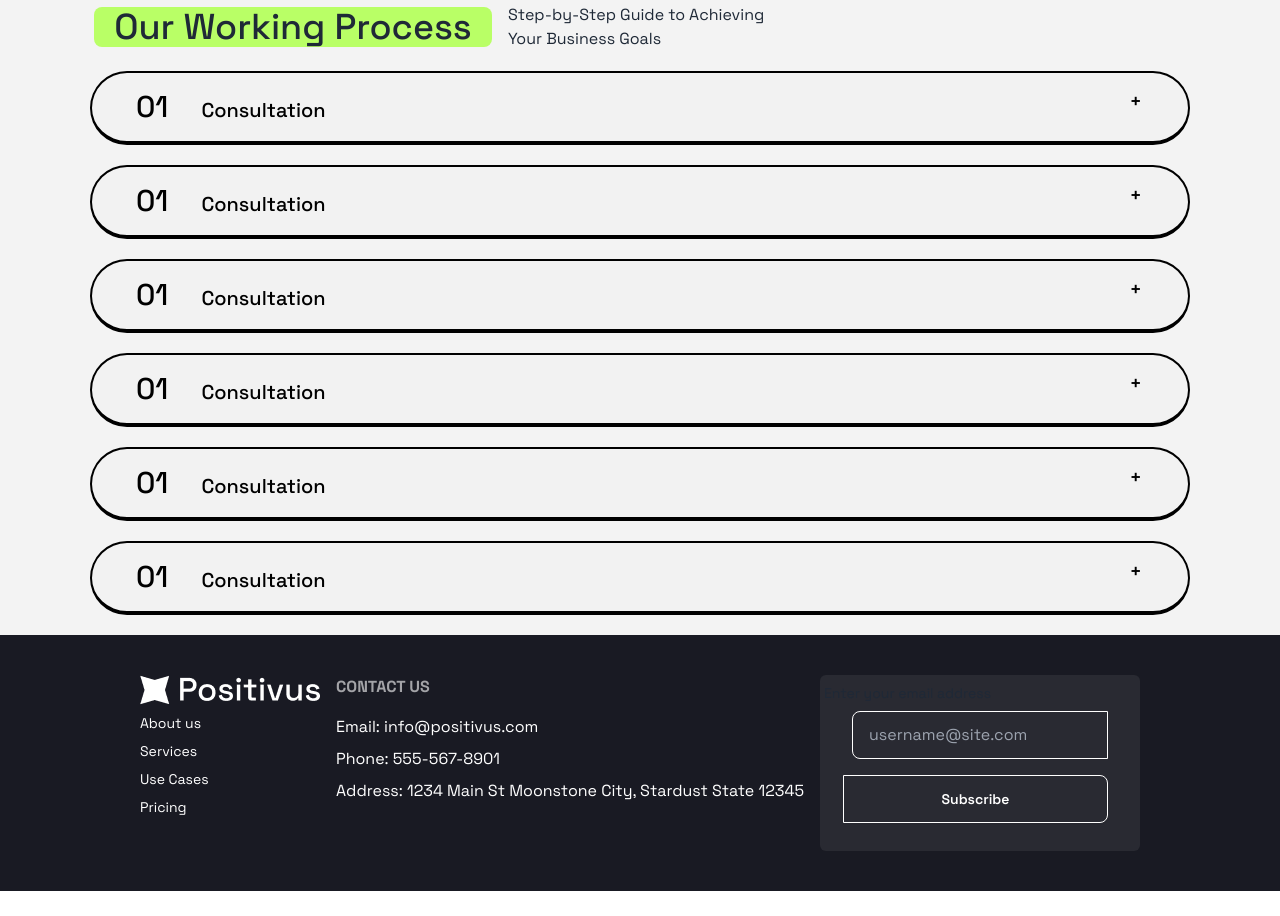
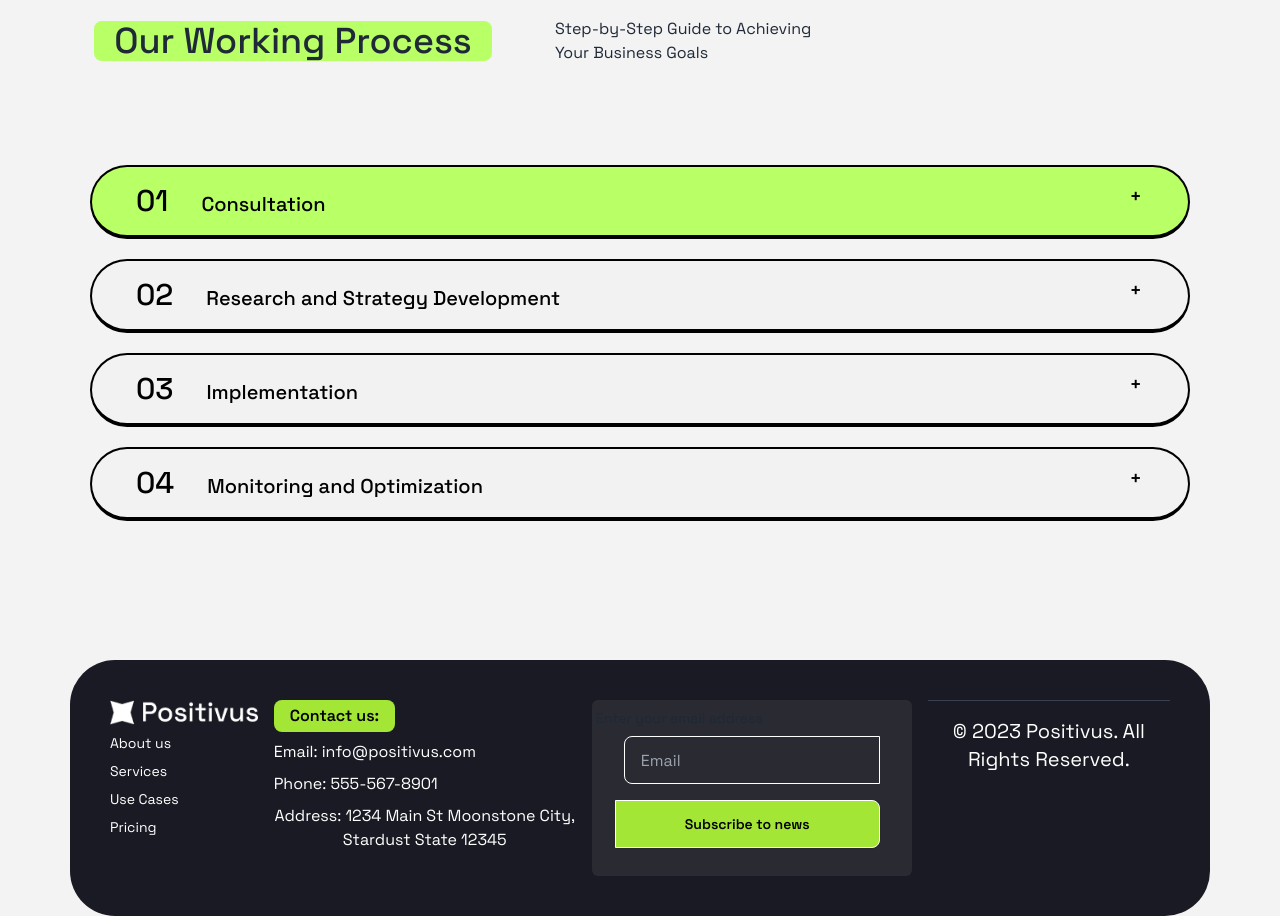
Before and after one commit to parba49/Edge_mid_postivus, a plain HTML site: page postivus/index.html in a window 1280 px wide. Shown: the part 1602-2518 px from the top of the page. Before the commit the page ends 2493 px from the top, so only its background shows below. Drawn offline with nearby package versions, Linux system fonts and the light colour scheme.

Commit message:
complete

```diff
--- a/postivus/index.html
+++ b/postivus/index.html
@@ -22,13 +22,13 @@
          }
     </style>
 </head>
-<body class="bg-[#F3F3F3]">
+<body class="bg-[#F3F3F3] ">
 
     <header class="max-w-[1140px] mx-auto p-5">
         <nav class="md:flex md:flex-col justify-center items-center lg:flex-row lg:justify-between lg:items-center">
 
             <div class="flex justify-between justify-center items-center p-5 md:flex-rows">
-                <img class="w-28" src="desktop/logo-big.png" alt="">
+                <img class="w-[170px] " src="desktop/logo-big.png" alt="">
 
                 <i class="fa-solid fa-bars md:hidden"></i>
 
@@ -103,7 +103,7 @@
 
         <div class="lg:flex lg:items-center lg:space-x-4 lg:pl-6">
             <div class="max-w-[1140px] bg-[#B9FF66] w-[226px] rounded-lg mx-auto mt-[60px] lg:mx-0 lg:mt-[30px] ">
-                <h1 class="font-medium text-4xl ">Case Studies</h1>
+                <h1 class="font-medium text-4xl  ">Case Studies</h1>
             </div>
 
             <div class="text-center mt-[30px] px-24 lg:text-left lg:px-0">
@@ -176,7 +176,7 @@
        <section class="lg:mt-[103px]">
 
         <div class="lg:flex lg:items-center lg:space-x-4 lg:pl-6">
-            <div class="max-w-[1140px] bg-[#B9FF66] w-[226px] rounded-lg mx-auto mt-[60px] lg:mx-0 lg:mt-[30px] lg:w-[398px] ">
+            <div class="max-w-[1140px] bg-[#B9FF66] w-[226px] rounded-lg mx-auto mt-[60px] lg:mx-0 lg:mt-[30px] lg:w-[398px] lg:mr-[47px] ">
                 <h1 class="font-medium text-4xl text-center  ">Our Working Process </h1>
             </div>
 
@@ -188,11 +188,11 @@
        </section >
 
 
-       <section>
+       <section class=" mt-[30px] lg:mt-[80px]">
 
         <div class="space-y-5 p-5">
 
-          <div tabindex="0" class="collapse collapse-plus border-base-300 bg-base-200 border-black border-2 border-b-4 rounded-[45px]  grid items-center px-7 text-[#000000]">
+          <div tabindex="0" class="collapse collapse-plus border-base-300 bg-base-200 border-black border-2 border-b-4 rounded-[45px]  grid items-center px-7 text-[#000000] bg-[#B9FF66]">
 
             <div class="collapse-title text-xl font-medium"> <span class=" text-3xl mr-[33px]">01</span>Consultation</div>
             <div class="collapse-content ">
@@ -204,7 +204,7 @@
 
             <div tabindex="0" class="collapse collapse-plus border-base-300 bg-base-200 border-black border-2 border-b-4 rounded-[45px]  grid items-center px-7 text-[#000000]">
 
-              <div class="collapse-title text-xl font-medium"> <span class=" text-3xl mr-[33px]">01</span>Consultation</div>
+              <div class="collapse-title text-xl font-medium"> <span class=" text-3xl mr-[33px]">02</span>Research and Strategy Development</div>
               <div class="collapse-content ">
                 <p class="border-t-2 border-black py-6">During the initial consultation, we will discuss your business goals and objectives, target audience, and current marketing efforts. This will allow us to understand your needs and tailor our services to best fit your requirements.</p>
               </div>
@@ -215,7 +215,7 @@
 
               <div tabindex="0" class="collapse collapse-plus border-base-300 bg-base-200 border-black border-2 border-b-4 rounded-[45px]  grid items-center px-7 text-[#000000]">
 
-                <div class="collapse-title text-xl font-medium"> <span class=" text-3xl mr-[33px]">01</span>Consultation</div>
+                <div class="collapse-title text-xl font-medium"> <span class=" text-3xl mr-[33px]">03</span>Implementation</div>
                 <div class="collapse-content ">
                   <p class="border-t-2 border-black py-6">During the initial consultation, we will discuss your business goals and objectives, target audience, and current marketing efforts. This will allow us to understand your needs and tailor our services to best fit your requirements.</p>
                 </div>
@@ -226,7 +226,7 @@
 
                 <div tabindex="0" class="collapse collapse-plus border-base-300 bg-base-200 border-black border-2 border-b-4 rounded-[45px]  grid items-center px-7 text-[#000000]">
 
-                  <div class="collapse-title text-xl font-medium"> <span class=" text-3xl mr-[33px]">01</span>Consultation</div>
+                  <div class="collapse-title text-xl font-medium"> <span class=" text-3xl mr-[33px]">04</span>Monitoring and Optimization</div>
                   <div class="collapse-content ">
                     <p class="border-t-2 border-black py-6">During the initial consultation, we will discuss your business goals and objectives, target audience, and current marketing efforts. This will allow us to understand your needs and tailor our services to best fit your requirements.</p>
                   </div>
@@ -234,9 +234,9 @@
 
                   </div>
 
-                  <div tabindex="0" class="collapse collapse-plus border-base-300 bg-base-200 border-black border-2 border-b-4 rounded-[45px]  grid items-center px-7 text-[#000000]">
+                  <div tabindex="0" class="collapse collapse-plus border-base-300 bg-base-200 border-black border-2 border-b-4 rounded-[45px]  grid items-center px-7 text-[#000000] lg:hidden">
 
-                    <div class="collapse-title text-xl font-medium"> <span class=" text-3xl mr-[33px]">01</span>Consultation</div>
+                    <div class="collapse-title text-xl font-medium"> <span class=" text-3xl mr-[33px]">05</span>Reporting and Communication</div>
                     <div class="collapse-content ">
                       <p class="border-t-2 border-black py-6">During the initial consultation, we will discuss your business goals and objectives, target audience, and current marketing efforts. This will allow us to understand your needs and tailor our services to best fit your requirements.</p>
                     </div>
@@ -245,9 +245,9 @@
                     </div>
 
 
-                    <div tabindex="0" class="collapse collapse-plus border-base-300 bg-base-200 border-black border-2 border-b-4 rounded-[45px]  grid items-center px-7 text-[#000000]">
+                    <div tabindex="0" class="collapse collapse-plus border-base-300 bg-base-200 border-black border-2 border-b-4 rounded-[45px]  grid items-center px-7 text-[#000000] lg:hidden md:hidden">
 
-                      <div class="collapse-title text-xl font-medium"> <span class=" text-3xl mr-[33px]">01</span>Consultation</div>
+                      <div class="collapse-title text-xl font-medium"> <span class=" text-3xl mr-[33px]">06</span>Continual Improvement</div>
                       <div class="collapse-content ">
                         <p class="border-t-2 border-black py-6">During the initial consultation, we will discuss your business goals and objectives, target audience, and current marketing efforts. This will allow us to understand your needs and tailor our services to best fit your requirements.</p>
                       </div>
@@ -260,8 +260,11 @@
     </main>
 
 
-    <footer class="footer bg-base-200 text-base-content p-10 grid justify-center text-center bg-[#191A23] text-white">
-     <div class="grid grid-cols-1 justify-center">
+   <footer class="footer bg-base-200 text-base-content p-10 grid justify-center text-center bg-[#191A23] text-white max-w-[1140px] mx-auto rounded-[45px] mt-[78px] lg:mt-[119px]" >
+
+
+
+        <div class="grid grid-cols-1 justify-center ">
 
           <img src="desktop/logo-small.png" alt="">
 
@@ -276,7 +279,11 @@
 
 
         <div class="font-normal text-base ">
-        <h6 class="footer-title">Contact Us</h6>
+          <div
+                class="inline-block bg-lime-400 text-black px-4 py-1 rounded-lg font-semibold"
+              >
+                Contact us:
+              </div>
          <h1>Email: info@positivus.com</h1>
          <h1>Phone: 555-567-8901</h1>
 
@@ -285,7 +292,7 @@
   Moonstone City, Stardust State 12345
           </div>
         </div>
-      <form  >
+        <form class="">
           <div class="bg-[#292A32] rounded-md">
 
           <fieldset class="form-control w-80  ">
@@ -296,15 +303,28 @@ Moonstone City, Stardust State 12345
             <div class="join grid grid-cols-1 gap-4 items-center pb-7 px-6">
               <input
                 type="text"
-              placeholder="username@site.com"
+                placeholder="Email"
                 class="input input-bordered join-item rounded-lg bg-[#292A32] text-white border-white  mx-2  " />
 
-            <button class="btn btn-primary join-item rounded-lg mx-2 ml-3  bg-[#292A32] text-white border-white ">Subscribe</button>
+              <button class="btn btn-primary join-item rounded-lg mx-2 ml-3   bg-lime-400 text-black border-white ">Subscribe to news</button>
             </div>
           </fieldset>
           </div>
+
+
         </form>
+
+
+      <div
+      class="container mx-auto border-t border-gray-700 pt-4 flex flex-col md:flex-row justify-start gap-10 items-center text-xl text-white"
+    >
+      <p>&copy; 2023 Positivus. All Rights Reserved.</p>
+    </div>
+
+
     </footer>
+
+
 
 </body>
 </html>
```
Lines whose indentation alone changed are shown as unchanged.
